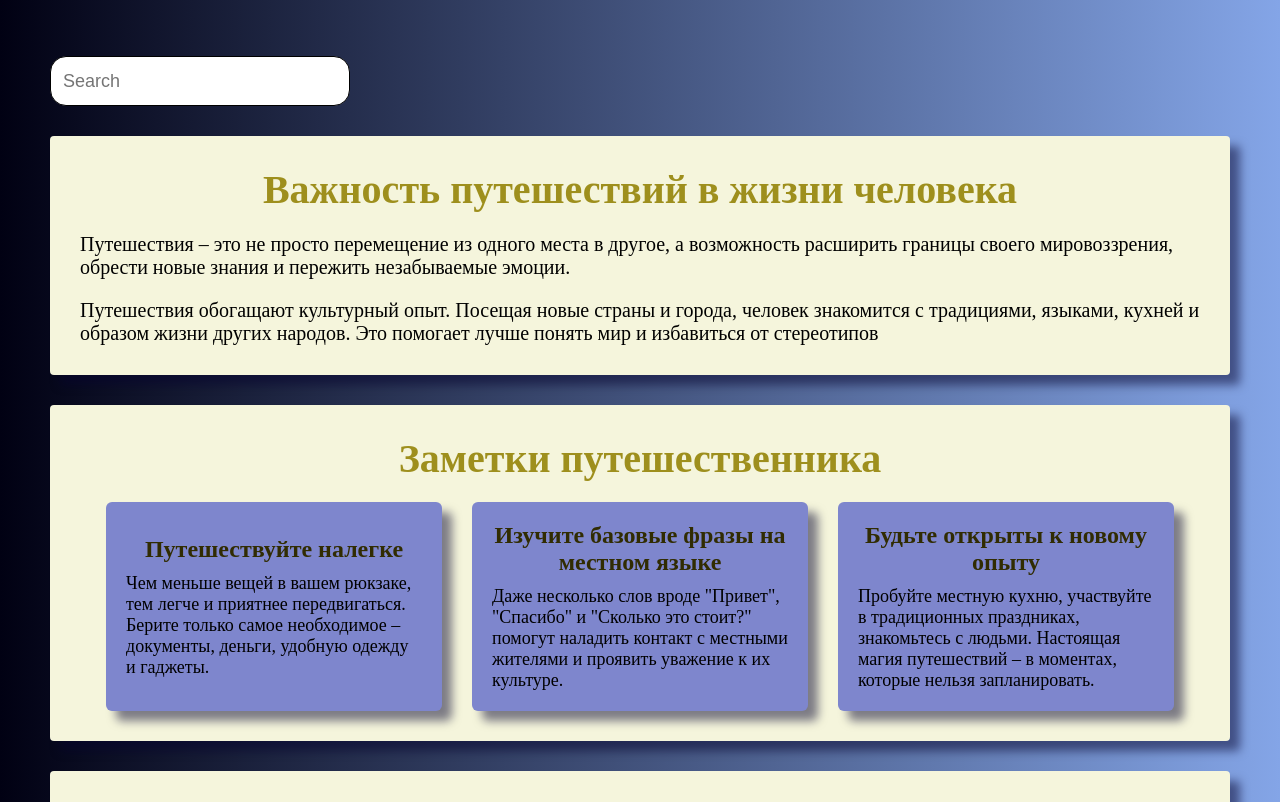
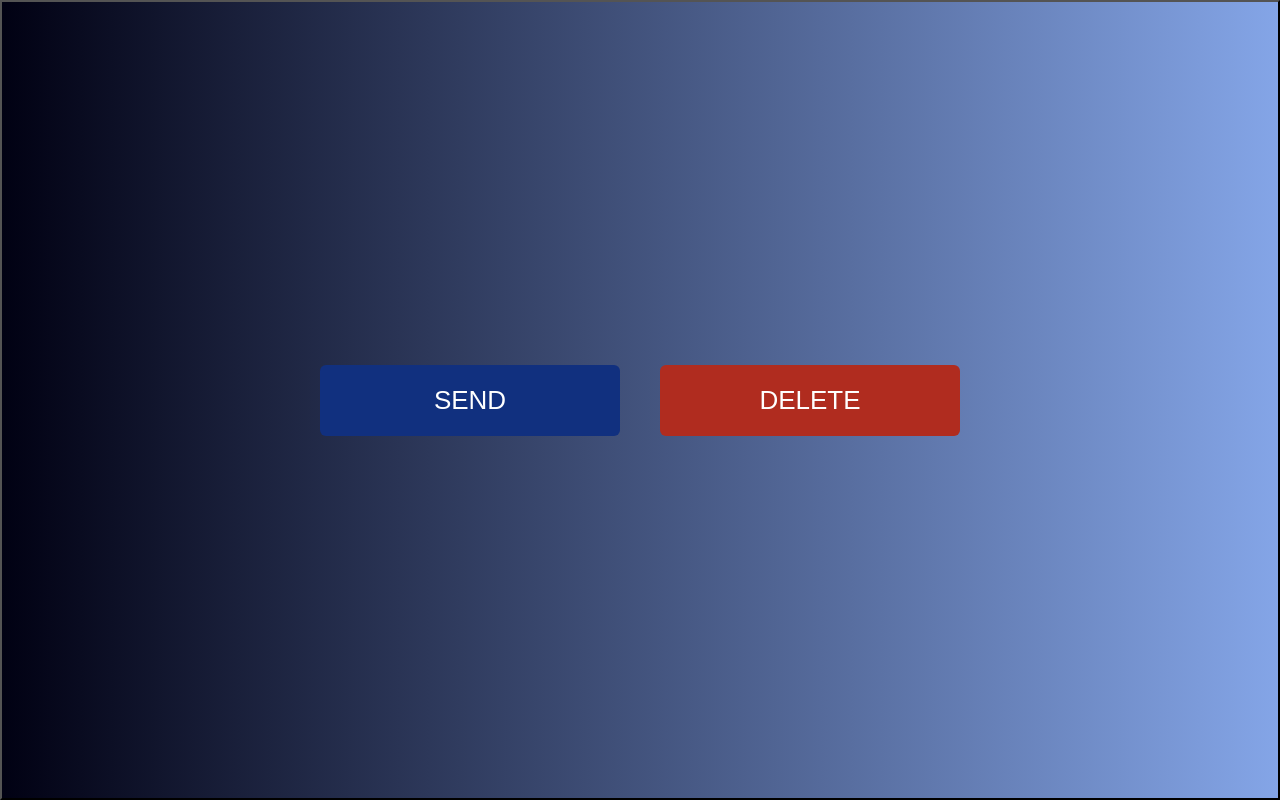
Before and after one commit to AnnMoiseieva/55-react-ts, a React (Vite) app: page / in a window 1280 px wide. Shown: the top 802 px of the page. Built offline with nearby package versions, Linux system fonts and the light colour scheme.

Commit message:
add homework 10 dd 31.03.2025

```diff
--- a/src/App.tsx
+++ b/src/App.tsx
@@ -9,14 +9,15 @@
 // import Lesson07 from "./lessons/Lesson07/Lesson07";
 // import Lesson08 from "./lessons/Lesson08/Lesson08";
 // import Lesson09 from "./lessons/Lesson09/Lesson09";
-import Lesson10 from "./lessons/Lesson10/Lesson10";
+// import Lesson10 from "./lessons/Lesson10/Lesson10";
+
 
 // Homeworks imports:
 // import Homework06 from "./homeworks/Homework06/Homework06";
 // import Homework07 from "./homeworks/Homework07/Homework07";
 // import Homework08 from "./homeworks/Homework08/Homework08";
 // import Homework09 from "./homeworks/Homework09/Homework09";
-
+import Homework10 from "./homeworks/Homework10/Homework10";
 
 // Consultations imports:
 // import Consultation04 from "./consultations/Consultation04/Consultation04";
@@ -31,12 +32,13 @@
       {/* <Lesson07 /> */}
       {/* <Lesson08 /> */}
       {/* <Lesson09 /> */}
-      <Lesson10 />
+      {/* <Lesson10 /> */}
 
       {/* <Homework06 /> */}
       {/* <Homework07 /> */}
       {/* <Homework08 /> */}
       {/* <Homework09 /> */}
+      <Homework10/>
 
       {/* <Consultation04 /> */}
     </>
--- a/src/components/Button/Button.tsx
+++ b/src/components/Button/Button.tsx
@@ -1,4 +1,4 @@
-import "./styles.css";
+import { MainButton } from "./styles";
 import { ButtonProps } from "./types";
 
 // interface ButtonProps {
@@ -9,16 +9,16 @@
 //     type?: 'submit' | 'button' | 'reset'
 // }
 
-function Button({ name, onClick, disabled=false, type='submit' }: ButtonProps) {
+function Button({ name, onClick, disabled=false, type='submit', danger }: ButtonProps) {
   return (
-    <button
-      className="main-button"
+    <MainButton
       onClick={onClick}
       disabled={disabled}
       type={type}
+      danger={danger}
     >
       {name}
-    </button>
+    </MainButton>
   );
 }
 
--- /dev/null
+++ b/src/components/Button/styles.ts
@@ -0,0 +1,17 @@
+import styled from "@emotion/styled";
+
+interface MainButtonStyledProps {
+  danger?: boolean;
+}
+
+export const MainButton = styled.button<MainButtonStyledProps>`
+  width: 300px;
+  height: fit-content;
+  padding: 20px;
+  background: ${({ danger }) => (danger ? "rgb(176,44,31)" : "rgb(17,48,127)")};
+  border: none;
+  border-radius: 6px;
+  font-size: 26px;
+  color: white;
+  cursor: pointer;
+`;
--- a/src/components/Button/types.ts
+++ b/src/components/Button/types.ts
@@ -5,4 +5,5 @@
   onClick?: () => void;
   disabled?: boolean;
   type?: "submit" | "button" | "reset";
+  danger?: boolean;
 }
--- /dev/null
+++ b/src/homeworks/Homework10/Homework10.tsx
@@ -0,0 +1,14 @@
+import Button from "../../components/Button/Button";
+import { Homework10Container } from "./styles";
+
+
+function Homework10() {
+    return (
+        <Homework10Container>
+            <Button name="SEND" />
+            <Button name="DELETE" danger/>
+        </Homework10Container>
+    )
+}
+
+export default Homework10;
--- /dev/null
+++ b/src/homeworks/Homework10/styles.ts
@@ -0,0 +1,11 @@
+import styled from "@emotion/styled";
+
+export const Homework10Container = styled.button`
+  display: flex;
+  justify-content: center;
+  align-items: center;
+  gap: 40px;
+  flex: 1;
+  padding: 60px;
+  background-image: linear-gradient(to right, rgb(1, 1, 19), rgb(132, 165, 231))
+`;
```
Also changed, not shown: src/components/Button/styles.css (deleted, +0 -11 lines).
